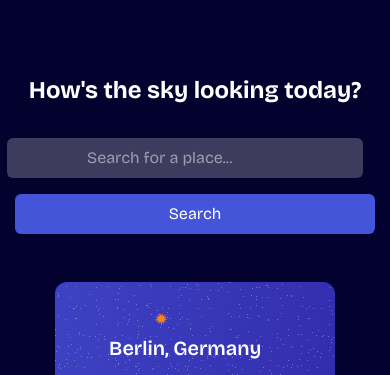
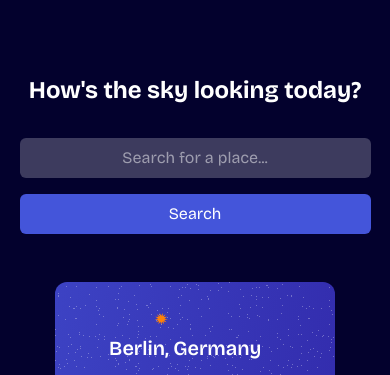
Before and after one commit to RAYBADU/Frontend-Mentor-challenge-14-WEATHER-APP, a plain HTML site: page index.html in a window 390 px wide. Shown: the part 82-457 px from the top of the page. Drawn offline with nearby package versions, Linux system fonts and the light colour scheme.

Commit message:
made the input and btn stack well on mobile

```diff
--- a/index.html
+++ b/index.html
@@ -1,5 +1,5 @@
 <!DOCTYPE html>
-<html lang="en">
+<html lang="en" class="overflow-x-hidden scroll-smooth" >
   <head>
     <meta charset="UTF-8" />
     <meta name="viewport" content="width=device-width, initial-scale=1.0" />
@@ -24,7 +24,7 @@
   >
     <!-- LOGO AND MERTRICS -->
 
-    <nav class="flex justify-between px-2 py-4 text-white">
+    <nav class="flex justify-between px-2 py-4 text-white ">
       <img src="./assets/images/logo.svg" alt="" class="w-40 md:w-60" />
       <div class="relative" id="drop-down">
         <button
@@ -71,33 +71,33 @@
       <h1 class="text-white mt-15 text-2xl md:text-5xl font-bold text-center">
         How's the sky looking today?
       </h1>
-
 <!-- INPUT & BUTTON -->
 <div
-        class="flex max-md:block max-md:text-center justify-center space-x-5 mt-8"
+  class="flex justify-center space-x-5 mt-8 max-md:flex-col max-md:items-center max-md:space-x-0 max-md:space-y-4"
 >
-        <div class="relative">
+  <div class="relative max-md:w-[90%] w-auto">
     <input
       type="text"
       placeholder="Search for a place..."
-            class="bg-[hsl(243,23%,30%)] py-2 px-20 rounded-md text-white relative outline-none"
+      class="bg-[hsl(243,23%,30%)] py-2 px-20 rounded-md text-white outline-none w-full text-center"
       id="input"
     />
-          <div>
     <img
       src="./assets/images/icon-search.svg"
       alt=""
-              class="absolute left-5 bottom-2 cursor-pointer max-md:left-30 max-md:hidden"
+      class="absolute left-5 bottom-2 cursor-pointer max-md:hidden"
     />
   </div>
-        </div>
+
   <button
-          class="bg-[hsl(233,67%,56%)] rounded-md px-4 py-2 text-white cursor-pointer hover:opacity-[0.8] transition-all max-md:w-90 max-md:mt-4"
+    class="bg-[hsl(233,67%,56%)] rounded-md px-4 py-2 text-white cursor-pointer hover:opacity-[0.8] transition-all max-md:w-[90%]"
     id="search-btn"
   >
     Search
   </button>
 </div>
+
+
       <!-- FLEXING DIVS -->
       <div class="flex max-md:block justify-center space-x-5 mt-10 text-white">
         <!-- first div -->
```
Lines whose indentation alone changed are shown as unchanged.
